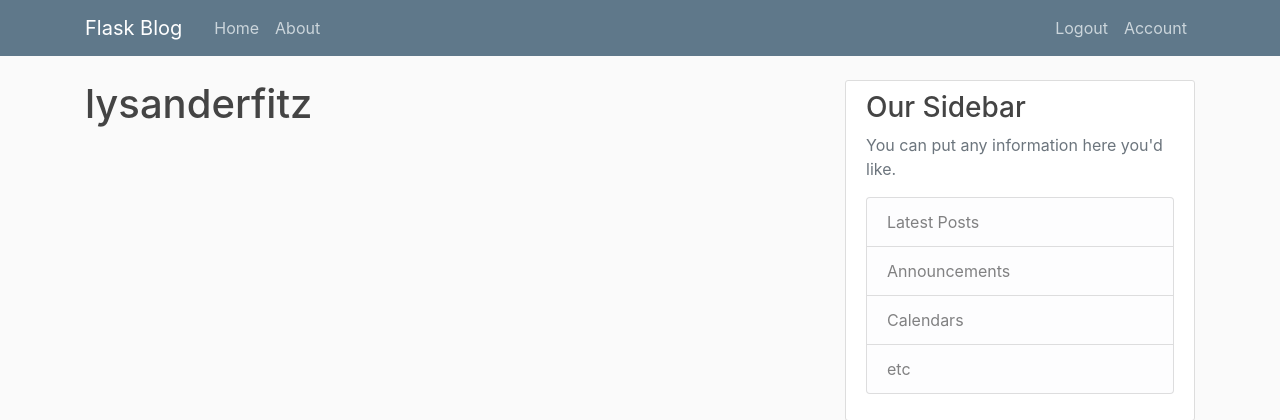
After one commit to corpsgeek/100-days-of-code, a Flask app: page /account in a window 1280 px wide. The commit adds this page. Shown: the top 420 px of the page. Run offline with Flask 2, Linux system fonts and the light colour scheme; a user stored in the database is signed in; some libraries are stand-ins or nearby versions.

Commit message:
Updated day 6 study and progress

```diff
--- a/flask_blog/flaskblog/__init__.py
+++ b/flask_blog/flaskblog/__init__.py
@@ -1,11 +1,15 @@
 from flask import Flask
 from flask_sqlalchemy import SQLAlchemy
 from flask_bcrypt import Bcrypt
+from flask_login import LoginManager
 
 app = Flask(__name__)
 app.config['SECRET_KEY'] = '58cc222d9a3993951da4cc75357b3f6d'
 app.config['SQLALCHEMY_DATABASE_URI']='sqlite:///site.db'
 db = SQLAlchemy(app)
 bcrypt = Bcrypt(app)
+login_manager = LoginManager(app)
+login_manager.login_view = 'login'
+login_manager.login_message_category = 'info'
 
 from flaskblog import routes
--- a/flask_blog/flaskblog/routes.py
+++ b/flask_blog/flaskblog/routes.py
@@ -2,6 +2,7 @@ from flask import render_template, flash, redirect, request, url_for
 from flaskblog.forms import RegistrationForm, LoginForm
 from flaskblog.models import User,Posts
 from flaskblog import app, db, bcrypt
+from flask_login import login_user, current_user, logout_user, login_required
 
 posts = [
     {
@@ -28,6 +29,9 @@ def about():
 
 @app.route("/register", methods=["GET", "POST"])
 def register():
+    if current_user.is_authenticated:
+        return redirect(url_for('home'))
+
     form = RegistrationForm()
     if form.validate_on_submit():
         #user authentication logic
@@ -44,12 +48,31 @@ def register():
 
 @app.route("/login", methods=["GET", "POST"])
 def login():
+    if current_user.is_authenticated:
+        return redirect(url_for('home'))
+
     form = LoginForm()
     if form.validate_on_submit():
-        if form.email.data == "admin@xyz.com" and form.password.data == "password":
-            flash('Login successful', 'success')
-            return redirect(url_for('home'))
+        user = User.query.filter_by(email=form.email.data).first()
+        if user and bcrypt.check_password_hash(user.password, form.password.data):
+            login_user(user, remember = form.remember.data)
+            next_page = request.args.get('next')
+            if next_page:
+                return redirect(next_page)
+                flash('Welcome user', 'success')
+            else:
+                flash('Welcome user', 'success')
+                return redirect(url_for('home'))
         else:
-            flash('Login failed', 'danger')
+            flash('Login Unsuccesful, check email and password', 'danger')
+    return render_template('login.html', title='Log in', form=form)
 
-    return render_template('login.html', title='Log in', form=form)
+@app.route("/logout")
+def logout():
+    logout_user()
+    return redirect(url_for('home'))
+
+@app.route("/account")
+@login_required
+def account():
+    return render_template('account.html', title = 'account')
--- /dev/null
+++ b/flask_blog/flaskblog/templates/account.html
@@ -0,0 +1,5 @@
+{% extends 'layout.html' %}
+
+{% block content %}
+    <h1>{{ current_user.username }} </h1>
+{% endblock content %}
--- a/flask_blog/flaskblog/templates/layout.html
+++ b/flask_blog/flaskblog/templates/layout.html
@@ -31,8 +31,14 @@
                     </div>
                     <!-- Navbar Right Side -->
                     <div class="navbar-nav">
-                        <a class="nav-item nav-link" href="{{ url_for('login') }}">Login</a>
-                        <a class="nav-item nav-link" href="{{ url_for('register') }}">Register</a>
+
+                        {% if current_user.is_authenticated %}
+                            <a class="nav-item nav-link" href="{{ url_for('logout') }}">Logout</a>
+                            <a class="nav-item nav-link" href="{{ url_for('account') }}">Account</a>
+                        {% else %}
+                           <a class="nav-item nav-link" href="{{ url_for('login') }}">Login</a>
+                           <a class="nav-item nav-link" href="{{ url_for('register') }}">Register</a>
+                        {% endif %}
                     </div>
                 </div>
             </div>
```
Also changed, not shown: flask_blog/flaskblog/models.py (+8 -1 lines), README.md, flask_blog/flaskblog/site.db, 4 other files.
